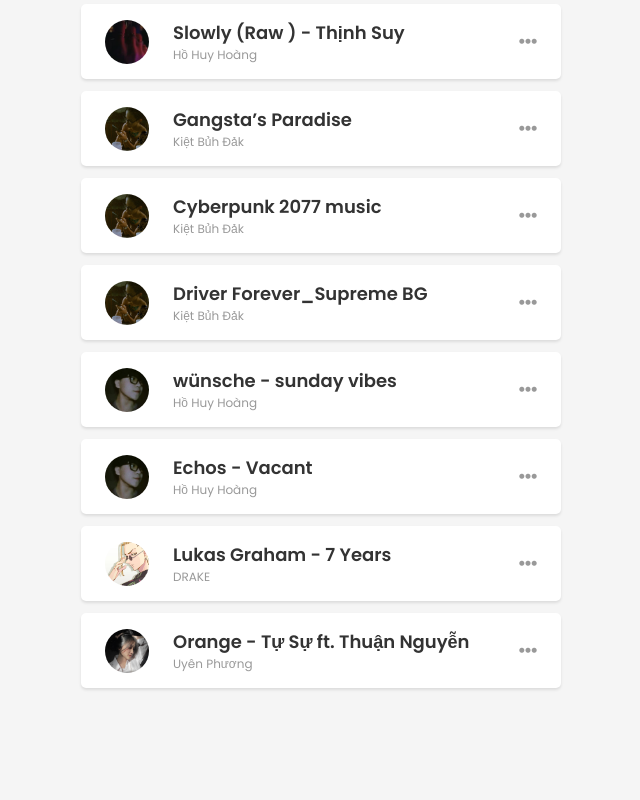
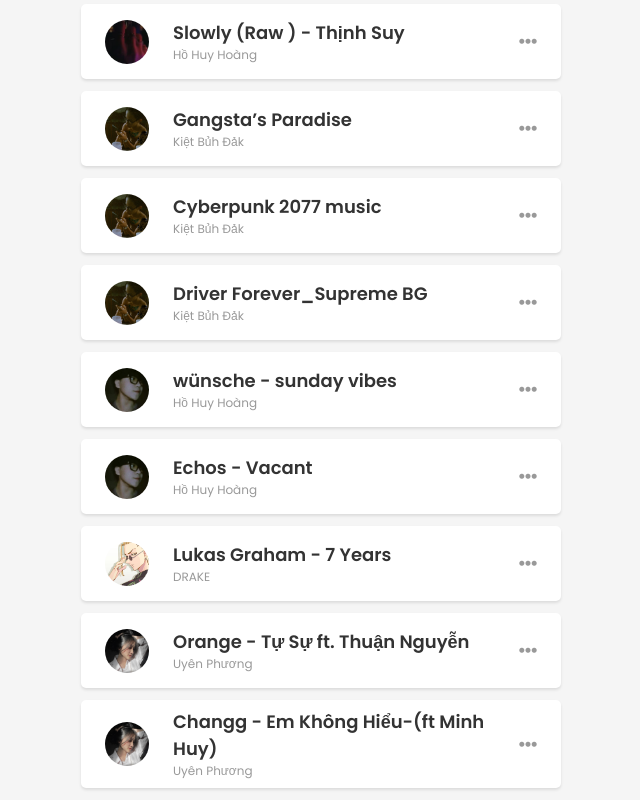
Before and after one commit to HoHuyHoang24/PlayMusic, a plain HTML site: page index.html in a window 1280 px wide. Shown: the part 1848-2648 px from the top of the page, without its empty margins (319-959 px from the left). Before the commit the page ends 2548 px from the top, so only its background shows below. Drawn offline with Linux system fonts and the light colour scheme.

Commit message:
Update index.html

```diff
--- a/index.html
+++ b/index.html
@@ -217,6 +217,12 @@ const app= {
     path: './assets/music/Orange - Tự Sự ft. Thuận Nguyễn l Qua Bển Làm Chi OST - Phim đang chiếu tại rạp.mp3',
     img: './assets/img/123.jpg'
   },
+       {
+    name: 'Changg - Em Không Hiểu-(ft Minh Huy)',
+    singer: 'Uyên Phương',
+    path: './assets/music/Changg - Em Không Hiểu(ft Minh Huy).mp3',
+    img: './assets/img/123.jpg'
+  },
 ],
   render: function(){
     const htmls = this.songs.map((song,index) => {
```
